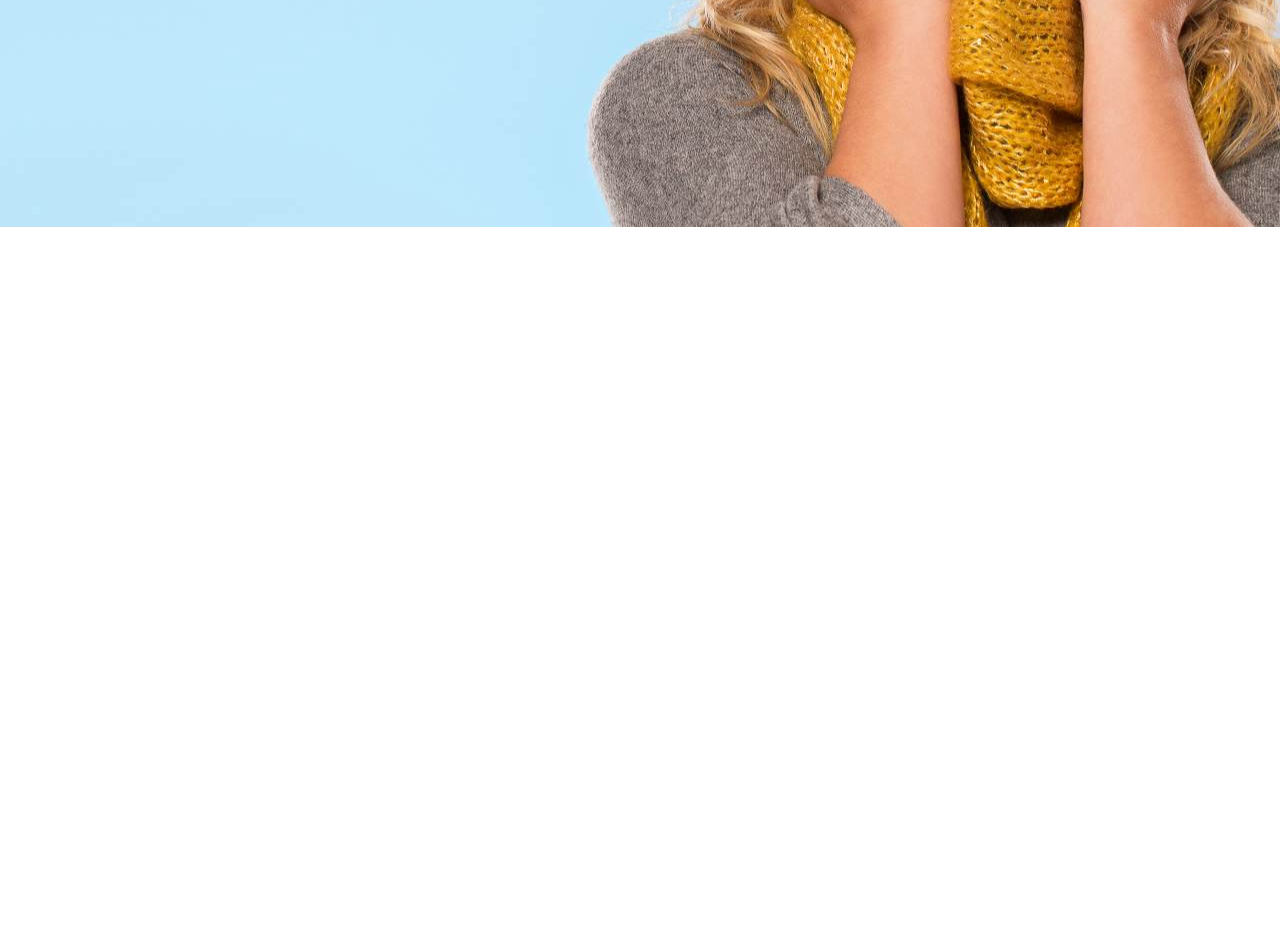
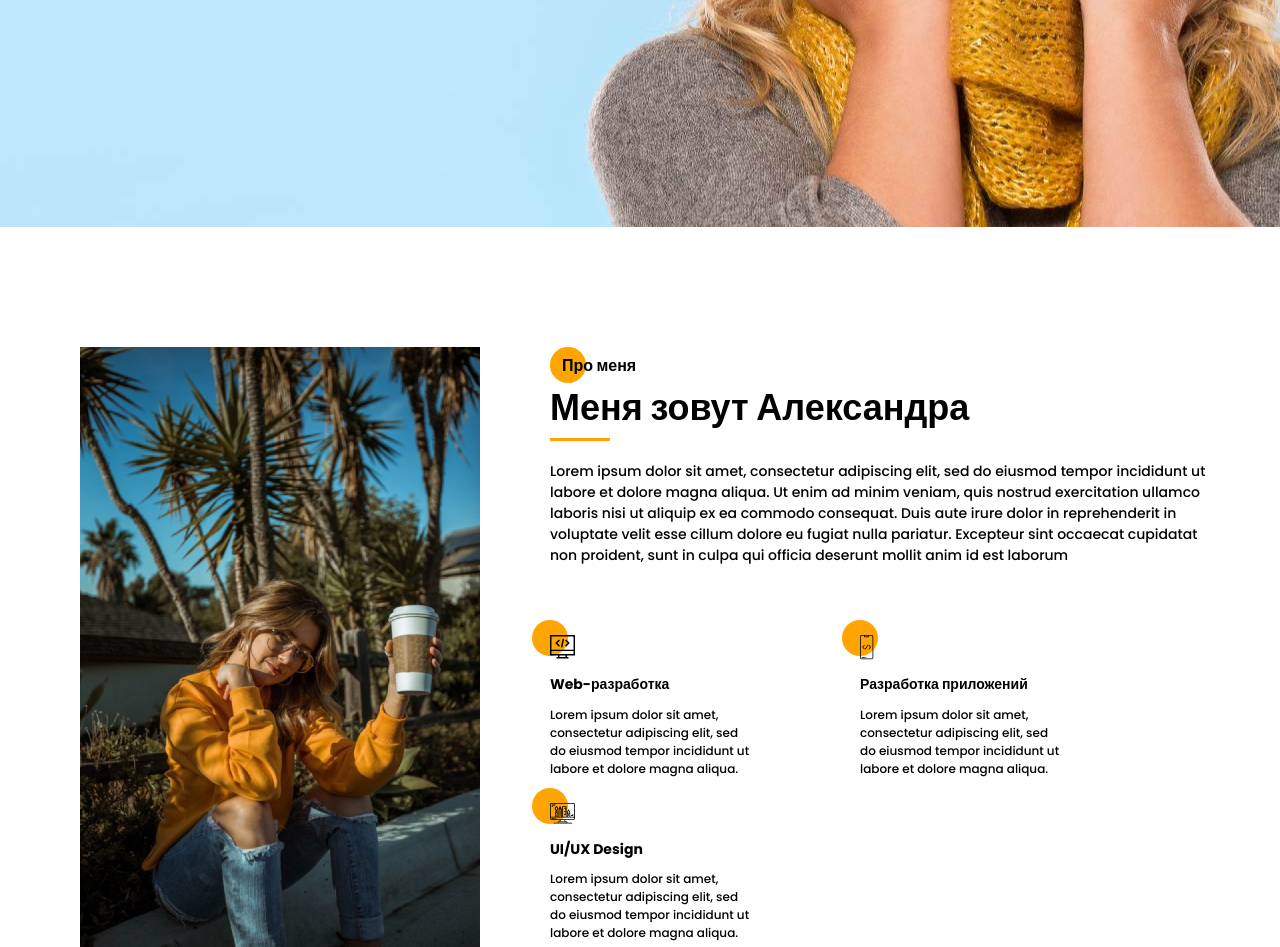
Before and after one commit to Camarederic/Portfolio, a website: page app/index.html in a window 1280 px wide. Shown: the part 573-1520 px from the top of the page. Before the commit the page ends 800 px from the top, so only its background shows below. Drawn offline with nearby package versions, Linux system fonts and the light colour scheme; files that its build step writes are made by us from their sources; files whose address does not match are found by name.

Commit message:
added a section about using the grid

```diff
--- a/app/index.html
+++ b/app/index.html
@@ -168,6 +168,70 @@
       </div>
     </section>
 
+    <section class="about">
+      <div class="container">
+        <div class="about__inner">
+          <div class="about__photo">
+            <img src="images/main_photo.jpg" alt="photo" />
+          </div>
+          <div class="about__descr">
+            <h2 class="title title_fz16 about__title">Про меня</h2>
+            <div class="title title_fz36 about__subtitle">
+              Меня зовут Александра
+            </div>
+            <div class="divider"></div>
+            <p class="about__text">
+              Lorem ipsum dolor sit amet, consectetur adipiscing elit, sed do
+              eiusmod tempor incididunt ut labore et dolore magna aliqua. Ut
+              enim ad minim veniam, quis nostrud exercitation ullamco laboris
+              nisi ut aliquip ex ea commodo consequat. Duis aute irure dolor in
+              reprehenderit in voluptate velit esse cillum dolore eu fugiat
+              nulla pariatur. Excepteur sint occaecat cupidatat non proident,
+              sunt in culpa qui officia deserunt mollit anim id est laborum
+            </p>
+          </div>
+          <div class="about__skills">
+            <div class="about__skills-item">
+              <div class="about__skills-circle">
+                <img src="icons/about_me/web_development.svg" alt="web-dev" />
+              </div>
+              <div>
+                <div class="title title_fz14">Web-разработка</div>
+              </div>
+              <p class="about__skills-text">
+                Lorem ipsum dolor sit amet, consectetur adipiscing elit, sed do
+                eiusmod tempor incididunt ut labore et dolore magna aliqua.
+              </p>
+            </div>
+            <div class="about__skills-item">
+              <div class="about__skills-circle">
+                <img src="icons/about_me/mobile_dev.svg" alt="web-dev" />
+              </div>
+              <div>
+                <div class="title title_fz14">Разработка приложений</div>
+              </div>
+              <p class="about__skills-text">
+                Lorem ipsum dolor sit amet, consectetur adipiscing elit, sed do
+                eiusmod tempor incididunt ut labore et dolore magna aliqua.
+              </p>
+            </div>
+            <div class="about__skills-item">
+              <div class="about__skills-circle">
+                <img src="icons/about_me/design.svg" alt="web-dev" />
+              </div>
+              <div>
+                <div class="title title_fz14">UI/UX Design</div>
+              </div>
+              <p class="about__skills-text">
+                Lorem ipsum dolor sit amet, consectetur adipiscing elit, sed do
+                eiusmod tempor incididunt ut labore et dolore magna aliqua.
+              </p>
+            </div>
+          </div>
+        </div>
+      </div>
+    </section>
+
     <script src="js/main.min.js"></script>
   </body>
 </html>
--- /dev/null
+++ b/app/scss/blocks/_about.scss
@@ -0,0 +1,61 @@
+.about {
+  padding-top: 120px;
+  &__inner {
+    display: grid;
+    grid-template-columns: 400px 670px;
+    grid-template-rows: minmax(245px auto) minmax(255px auto);
+    grid-auto-rows: minmax(245px auto);
+    column-gap: 70px;
+    row-gap: 40px;
+  }
+  &__photo {
+    grid-row: 1/3;
+    img {
+      width: 100%;
+    }
+  }
+  &__descr {
+    padding-top: 6px;
+    .divider {
+      margin-top: 0;
+    }
+  }
+  &__title {
+    position: relative;
+    padding-left: 12px;
+    padding-top: 1px;
+    @include before_circle;
+  }
+  &__text {
+    font-weight: 500;
+    font-size: 14px;
+    line-height: 21px;
+    margin-top: 20px;
+  }
+  &__skills {
+    display: grid;
+    grid-template: repeat(2, minmax(115px, auto)) / repeat(2, 260px);
+    grid-auto-rows: 1fr;
+    column-gap: 50px;
+    row-gap: 20px;
+    &-item {
+      display: grid;
+      grid-template-columns: 200px;
+      column-gap: 20px;
+    }
+    &-circle {
+      position: relative;
+      @include before_circle;
+      &:before {
+        top: -15px;
+        left: -18px;
+      }
+    }
+    &-text {
+      font-weight: 500;
+      font-size: 12px;
+      line-height: 18px;
+      margin-top: 6px;
+    }
+  }
+}
--- a/app/scss/blocks/_title.scss
+++ b/app/scss/blocks/_title.scss
@@ -9,11 +9,16 @@
   &_fz14 {
     font-size: 14px;
     line-height: 21px;
+    margin-top: 10px;
   }
   &_fz16 {
     font-size: 16px;
     line-height: 24px;
   }
+  &_fz36 {
+    font-size: 36px;
+    line-height: 60px;
+  }
   &_fz48 {
     font-size: 48px;
   }
--- a/app/scss/style.scss
+++ b/app/scss/style.scss
@@ -10,6 +10,7 @@
 @import "blocks/button";
 @import "blocks/sidepanel";
 @import "blocks/menu";
+@import "blocks/about";
 
 @import url("https://fonts.googleapis.com/css2?family=Poppins:wght@500;700&display=swap");
 * {
@@ -21,3 +22,10 @@
   margin: 0 auto;
   padding: 0 10px;
 }
+
+.divider {
+  background-color: $main-color;
+  width: 60px;
+  height: 3px;
+  margin-top: 25px;
+}
```
